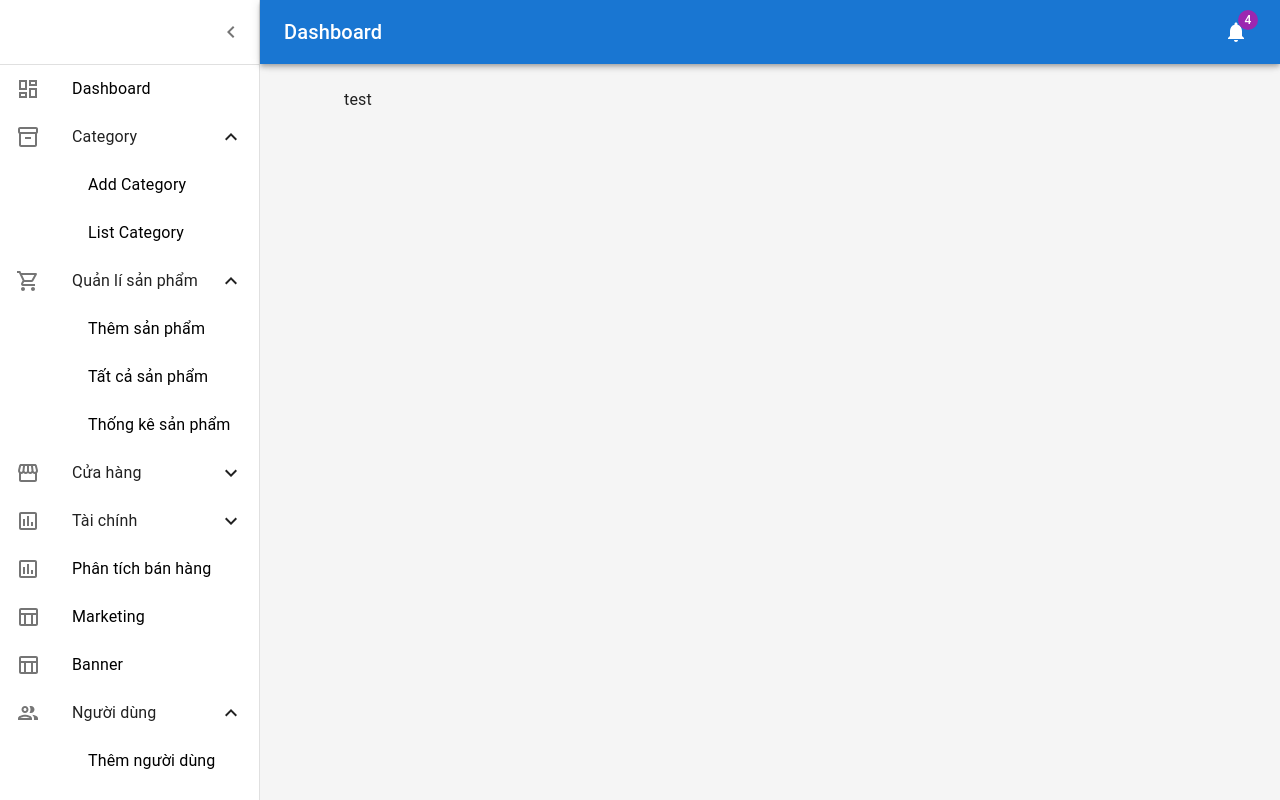
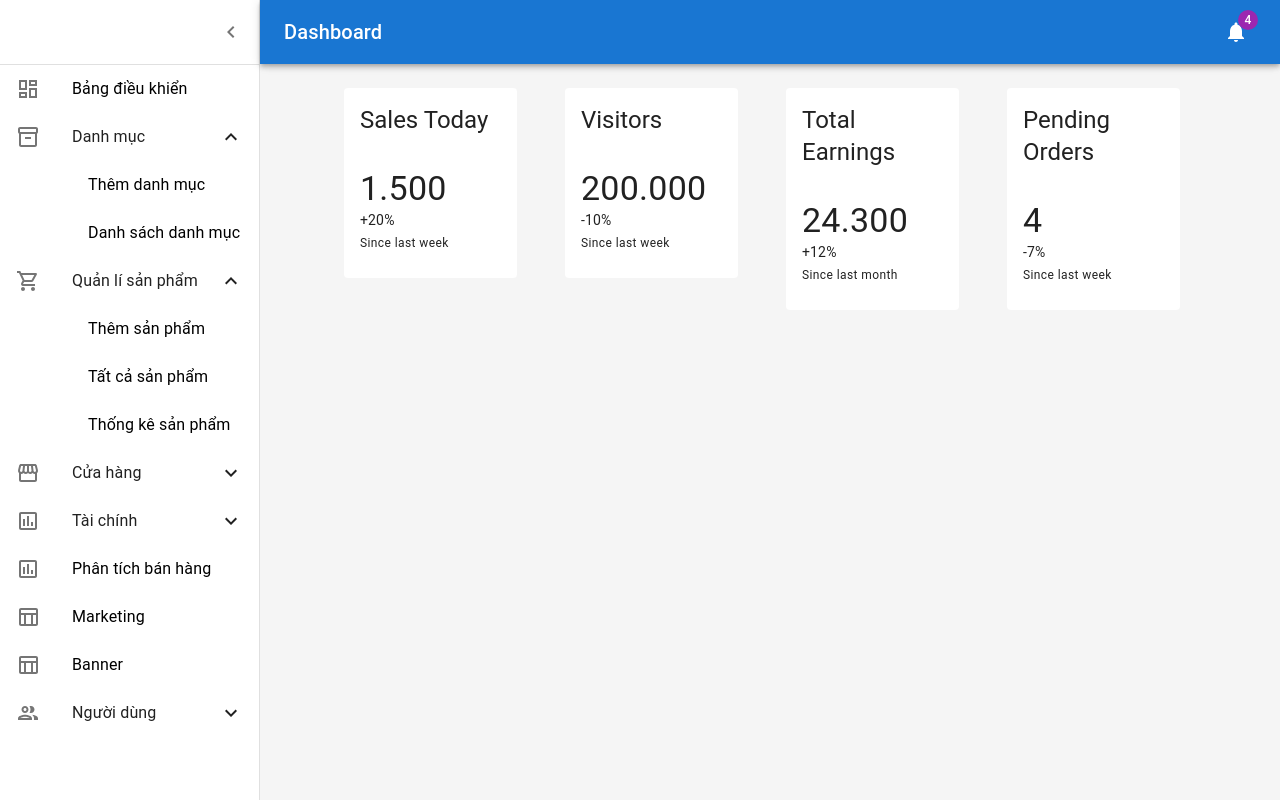
Before and after one commit to MaiThanhPhuc/admin-tech-shop, a React (Create React App) app: page /dashboard in a window 1280 px wide. Built offline with nearby package versions, Linux system fonts and the light colour scheme.

Commit message:
fake dashboard

```diff
--- a/package.json
+++ b/package.json
@@ -5,6 +5,7 @@
   "dependencies": {
     "@emotion/react": "^11.10.6",
     "@emotion/styled": "^11.10.6",
+    "@material-ui/core": "^4.12.4",
     "@mui/icons-material": "^5.11.16",
     "@mui/lab": "^5.0.0-alpha.125",
     "@mui/material": "^5.11.16",
--- /dev/null
+++ b/src/components/InfoBox.js
@@ -0,0 +1,48 @@
+import React from 'react';
+import clsx from 'clsx';
+import { Card, CardContent, Grid, Typography, CardHeader } from '@material-ui/core';
+import { makeStyles } from '@material-ui/core';
+
+makeStyles((theme) => ({
+  root: {
+    height: '100%',
+  },
+  difference: {
+    marginTop: theme.spacing(1),
+    display: 'flex',
+    alignItems: 'center',
+  },
+  differenceValue: {
+    color: (props) => (props.positiveDifference ? theme.palette.success.main : theme.palette.error.main),
+    marginRight: theme.spacing(1),
+  },
+}));
+
+const InfoBox = (props) => {
+  const { className, title, value, differenceValue, caption, ...rest } = props;
+  const positiveDifference = differenceValue && differenceValue.charAt(0) === '+';
+  const classes = makeStyles({ positiveDifference, ...props });
+
+  return (
+    <Card {...rest} className={clsx(classes.root, className)} elevation={0}>
+      <CardHeader title={title} />
+      <CardContent>
+        <Grid container justify="space-between">
+          <Grid item>
+            <Typography variant="h4">{value}</Typography>
+          </Grid>
+        </Grid>
+        <div className={classes.difference}>
+          <Typography className={classes.differenceValue} variant="body2">
+            {differenceValue}
+          </Typography>
+          <Typography className={classes.caption} variant="caption">
+            {caption}
+          </Typography>
+        </div>
+      </CardContent>
+    </Card>
+  );
+};
+
+export default InfoBox;
--- a/src/layout/MainLayout/component/Sidebar.js
+++ b/src/layout/MainLayout/component/Sidebar.js
@@ -16,22 +16,22 @@ import TableChartOutlinedIcon from '@mui/icons-material/TableChartOutlined';
 import Inventory2OutlinedIcon from '@mui/icons-material/Inventory2Outlined';
 var listSideBar = [
   {
-    name: 'Dashboard',
+    name: 'Bảng điều khiển',
     link: '/dashboard',
     icon: <DashboardOutlinedIcon />,
   },
   {
-    name: 'Category',
+    name: 'Danh mục',
     link: '/category',
     icon: <Inventory2OutlinedIcon />,
     open: true,
     subMenu: [
       {
-        name: 'Add Category',
+        name: 'Thêm danh mục',
         link: '/add-category',
       },
       {
-        name: 'List Category',
+        name: 'Danh sách danh mục',
         link: '/list-category',
       },
     ],
@@ -110,7 +110,7 @@ var listSideBar = [
   {
     name: 'Người dùng',
     link: '/user',
-    open: true,
+    open: false,
     icon: <GroupOutlinedIcon />,
     subMenu: [
       {
--- a/src/pages/Dashboard/Dashboard.js
+++ b/src/pages/Dashboard/Dashboard.js
@@ -1,7 +1,56 @@
-import * as React from "react";
+import { Grid } from '@mui/material';
+import * as React from 'react';
+import { makeStyles } from '@material-ui/core';
+import InfoBox from '../../components/InfoBox';
+
+makeStyles((theme) => ({
+  root: {
+    padding: theme.spacing(4),
+  },
+}));
 
 function DashboardContent() {
-  return <>test</>;
+  const classes = makeStyles();
+  return (
+    <>
+      <div className={classes.root}>
+        <Grid container spacing={4}>
+          <Grid item lg={3} sm={6} xl={3} xs={12}>
+            <InfoBox title="Sales Today" value="1.500" differenceValue="+20%" caption=" Since last week" />
+          </Grid>
+          <Grid item lg={3} sm={6} xl={3} xs={12}>
+            <InfoBox title="Visitors" value="200.000" differenceValue="-10%" caption=" Since last week" />
+          </Grid>
+          <Grid item lg={3} sm={6} xl={3} xs={12}>
+            <InfoBox title="Total Earnings" value="24.300" differenceValue="+12%" caption=" Since last month" />
+          </Grid>
+          <Grid item lg={3} sm={6} xl={3} xs={12}>
+            <InfoBox title="Pending Orders" value="4" differenceValue="-7%" caption=" Since last week" />
+          </Grid>
+          {/* <Grid item lg={8} md={12} xl={9} xs={12}>
+            <Widget title="Total revenue">
+              <SimpleLineChart />
+            </Widget>
+          </Grid>
+          <Grid item lg={4} md={6} xl={3} xs={12}>
+            <Widget title="Sales by brand">
+              <SimpleRandarChart />
+            </Widget>
+          </Grid>
+          <Grid item lg={4} md={6} xl={3} xs={12}>
+            <Widget title="Mobile / Desktop">
+              <SimpleBarChart />
+            </Widget>
+          </Grid>
+          <Grid item lg={8} md={12} xl={9} xs={12}>
+            <Widget title="Products">
+              <SimpleTable />
+            </Widget>
+          </Grid> */}
+        </Grid>
+      </div>
+    </>
+  );
 }
 
 export default function Dashboard() {
```
Also changed, not shown: 2 other files (tests, documents, lock files or other folders).
